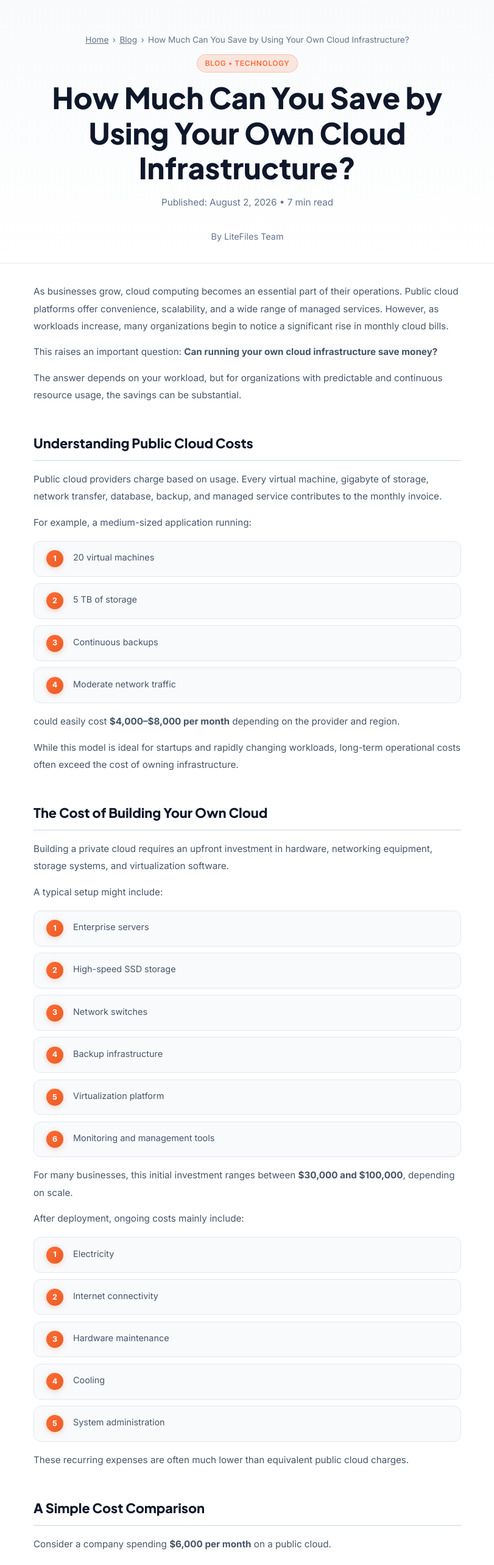
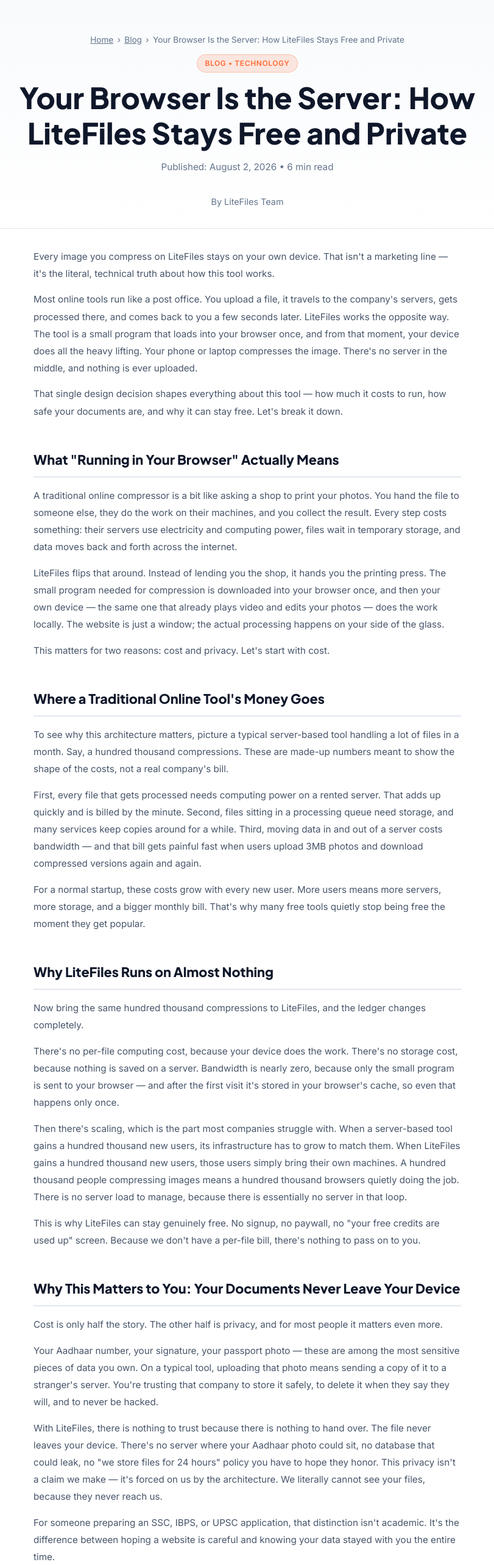
Before and after one commit to Vijayendar17/image, a Next.js app: page /blog/how-much-can-you-save-by-using-your-own-cloud-infrastructure in a window 1280 px wide. Shown: the part 80-2646 px from the top of the page at 61% size, without its empty margins (234-1045 px from the left). Built offline with nearby package versions, Linux system fonts and the light colour scheme.

Commit message:
Rewrite cloud infra blog post around LiteFiles client-side architecture

```diff
--- a/src/app/blog/how-much-can-you-save-by-using-your-own-cloud-infrastructure/page.tsx
+++ b/src/app/blog/how-much-can-you-save-by-using-your-own-cloud-infrastructure/page.tsx
@@ -8,21 +8,22 @@
 const PAGE_URL = `${siteConfig.baseUrl}/blog/how-much-can-you-save-by-using-your-own-cloud-infrastructure`;
 
 export const metadata: Metadata = {
-  title: "How Much Can You Save by Using Your Own Cloud Infrastructure?",
+  title: "Your Browser Is the Server: How LiteFiles Stays Free and Private",
   description:
-    "Public cloud bills keep rising. Compare the cost of a private cloud vs public cloud and see how much businesses can save by running their own infrastructure.",
+    "LiteFiles compresses images and PDFs entirely inside your browser — nothing is ever uploaded. Here's what that architecture saves, and how it keeps your Aadhaar, signature, and passport photos safe.",
   keywords: [
-    "private cloud vs public cloud cost",
-    "cloud infrastructure savings",
-    "build your own cloud",
-    "public cloud cost comparison",
-    "private cloud benefits"
+    "compress image without uploading",
+    "browser based compression",
+    "client side image compression",
+    "aadhaar photo privacy",
+    "compress image to 50kb no upload",
+    "how does litefiles work"
   ],
   alternates: { canonical: PAGE_URL },
   openGraph: {
-    title: "How Much Can You Save by Using Your Own Cloud Infrastructure?",
+    title: "Your Browser Is the Server: How LiteFiles Stays Free and Private",
     description:
-      "Public cloud bills keep rising. Compare the cost of a private cloud vs public cloud and see how much businesses can save by running their own infrastructure.",
+      "LiteFiles compresses images and PDFs entirely inside your browser — nothing is ever uploaded. Here's what that architecture saves, and how it keeps your Aadhaar, signature, and passport photos safe.",
     url: PAGE_URL,
     type: "article",
   },
@@ -32,7 +33,7 @@
   return (
     <>
       <ArticleSchema
-        headline="How Much Can You Save by Using Your Own Cloud Infrastructure?"
+        headline="Your Browser Is the Server: How LiteFiles Stays Free and Private"
         authorName="LiteFiles Team"
         publisherName="LiteFiles"
         publisherUrl="https://www.litefiles.com"
@@ -42,7 +43,7 @@
       <BreadcrumbSchema items={[
         { name: "Home", url: siteConfig.baseUrl },
         { name: "Blog", url: `${siteConfig.baseUrl}/blog` },
-        { name: "How Much Can You Save by Using Your Own Cloud Infrastructure?", url: PAGE_URL },
+        { name: "Your Browser Is the Server: How LiteFiles Stays Free and Private", url: PAGE_URL },
       ]} />
       <Navbar />
       <main className="tool-page">
@@ -53,14 +54,14 @@
               <span style={{ margin: '0 0.4rem' }}>›</span>
               <Link href="/blog" style={{ color: 'var(--text-muted)', textDecoration: 'underline' }}>Blog</Link>
               <span style={{ margin: '0 0.4rem' }}>›</span>
-              <span>How Much Can You Save by Using Your Own Cloud Infrastructure?</span>
+              <span>Your Browser Is the Server: How LiteFiles Stays Free and Private</span>
             </nav>
             <span className="badge badge-orange">Blog • Technology</span>
             <h1 className="tool-title" style={{ textAlign: 'center', marginBottom: '1rem', fontSize: 'clamp(2rem, 5vw, 3rem)' }}>
-              How Much Can You Save by Using Your Own Cloud Infrastructure?
+              Your Browser Is the Server: How LiteFiles Stays Free and Private
             </h1>
             <div style={{ color: 'var(--text-muted)', marginBottom: '2rem', fontSize: '0.95rem' }}>
-              Published: {new Date('2026-08-02').toLocaleDateString('en-US', { month: 'long', day: 'numeric', year: 'numeric' })} • 7 min read
+              Published: {new Date('2026-08-02').toLocaleDateString('en-US', { month: 'long', day: 'numeric', year: 'numeric' })} • 6 min read
             </div>
             <div style={{ color: 'var(--text-muted)', fontSize: '0.9rem' }}>
               By LiteFiles Team
@@ -70,158 +71,96 @@
 
         <article className="seo-section" style={{ marginTop: '2rem' }}>
           <p>
-            As businesses grow, cloud computing becomes an essential part of their operations. Public cloud platforms offer convenience, scalability, and a wide range of managed services. However, as workloads increase, many organizations begin to notice a significant rise in monthly cloud bills.
+            Every image you compress on LiteFiles stays on your own device. That isn&apos;t a marketing line — it&apos;s the literal, technical truth about how this tool works.
           </p>
           <p>
-            This raises an important question: <strong>Can running your own cloud infrastructure save money?</strong>
+            Most online tools run like a post office. You upload a file, it travels to the company&apos;s servers, gets processed there, and comes back to you a few seconds later. LiteFiles works the opposite way. The tool is a small program that loads into your browser once, and from that moment, your device does all the heavy lifting. Your phone or laptop compresses the image. There&apos;s no server in the middle, and nothing is ever uploaded.
           </p>
           <p>
-            The answer depends on your workload, but for organizations with predictable and continuous resource usage, the savings can be substantial.
+            That single design decision shapes everything about this tool — how much it costs to run, how safe your documents are, and why it can stay free. Let&apos;s break it down.
           </p>
 
-          <h2>Understanding Public Cloud Costs</h2>
+          <h2>What &quot;Running in Your Browser&quot; Actually Means</h2>
           <p>
-            Public cloud providers charge based on usage. Every virtual machine, gigabyte of storage, network transfer, database, backup, and managed service contributes to the monthly invoice.
+            A traditional online compressor is a bit like asking a shop to print your photos. You hand the file to someone else, they do the work on their machines, and you collect the result. Every step costs something: their servers use electricity and computing power, files wait in temporary storage, and data moves back and forth across the internet.
           </p>
           <p>
-            For example, a medium-sized application running:
-          </p>
-          <ul className="step-list">
-            <li>20 virtual machines</li>
-            <li>5 TB of storage</li>
-            <li>Continuous backups</li>
-            <li>Moderate network traffic</li>
-          </ul>
-          <p>
-            could easily cost <strong>$4,000–$8,000 per month</strong> depending on the provider and region.
+            LiteFiles flips that around. Instead of lending you the shop, it hands you the printing press. The small program needed for compression is downloaded into your browser once, and then your own device — the same one that already plays video and edits your photos — does the work locally. The website is just a window; the actual processing happens on your side of the glass.
           </p>
           <p>
-            While this model is ideal for startups and rapidly changing workloads, long-term operational costs often exceed the cost of owning infrastructure.
+            This matters for two reasons: cost and privacy. Let&apos;s start with cost.
           </p>
 
-          <h2>The Cost of Building Your Own Cloud</h2>
+          <h2>Where a Traditional Online Tool&apos;s Money Goes</h2>
           <p>
-            Building a private cloud requires an upfront investment in hardware, networking equipment, storage systems, and virtualization software.
+            To see why this architecture matters, picture a typical server-based tool handling a lot of files in a month. Say, a hundred thousand compressions. These are made-up numbers meant to show the shape of the costs, not a real company&apos;s bill.
           </p>
-          <p>A typical setup might include:</p>
-          <ul className="step-list">
-            <li>Enterprise servers</li>
-            <li>High-speed SSD storage</li>
-            <li>Network switches</li>
-            <li>Backup infrastructure</li>
-            <li>Virtualization platform</li>
-            <li>Monitoring and management tools</li>
-          </ul>
           <p>
-            For many businesses, this initial investment ranges between <strong>$30,000 and $100,000</strong>, depending on scale.
+            First, every file that gets processed needs computing power on a rented server. That adds up quickly and is billed by the minute. Second, files sitting in a processing queue need storage, and many services keep copies around for a while. Third, moving data in and out of a server costs bandwidth — and that bill gets painful fast when users upload 3MB photos and download compressed versions again and again.
           </p>
-          <p>After deployment, ongoing costs mainly include:</p>
-          <ul className="step-list">
-            <li>Electricity</li>
-            <li>Internet connectivity</li>
-            <li>Hardware maintenance</li>
-            <li>Cooling</li>
-            <li>System administration</li>
-          </ul>
           <p>
-            These recurring expenses are often much lower than equivalent public cloud charges.
+            For a normal startup, these costs grow with every new user. More users means more servers, more storage, and a bigger monthly bill. That&apos;s why many free tools quietly stop being free the moment they get popular.
           </p>
 
-          <h2>A Simple Cost Comparison</h2>
+          <h2>Why LiteFiles Runs on Almost Nothing</h2>
           <p>
-            Consider a company spending <strong>$6,000 per month</strong> on a public cloud.
+            Now bring the same hundred thousand compressions to LiteFiles, and the ledger changes completely.
           </p>
-          <p>Annual cloud expense:</p>
-          <p><strong>$6,000 × 12 = $72,000</strong></p>
-          <p>Now suppose the company builds a private cloud:</p>
-          <ul className="step-list">
-            <li>Initial infrastructure: <strong>$50,000</strong></li>
-            <li>Annual operating costs: <strong>$10,000</strong></li>
-          </ul>
-
-          <h3>Year 1</h3>
-          <p>Private Cloud Cost:</p>
-          <ul className="step-list">
-            <li>Infrastructure: $50,000</li>
-            <li>Operations: $10,000</li>
-          </ul>
-          <p><strong>Total: $60,000</strong></p>
-          <p>Savings compared to public cloud:</p>
-          <p><strong>$72,000 − $60,000 = $12,000</strong></p>
-
-          <h3>Year 2 and Beyond</h3>
-          <p>Since the hardware is already purchased:</p>
-          <p>Annual cost:</p>
-          <p><strong>$10,000</strong></p>
-          <p>Savings:</p>
-          <p><strong>$72,000 − $10,000 = $62,000 per year</strong></p>
           <p>
-            Within a few years, the total savings can exceed <strong>hundreds of thousands of dollars</strong>.
+            There&apos;s no per-file computing cost, because your device does the work. There&apos;s no storage cost, because nothing is saved on a server. Bandwidth is nearly zero, because only the small program is sent to your browser — and after the first visit it&apos;s stored in your browser&apos;s cache, so even that happens only once.
+          </p>
+          <p>
+            Then there&apos;s scaling, which is the part most companies struggle with. When a server-based tool gains a hundred thousand new users, its infrastructure has to grow to match them. When LiteFiles gains a hundred thousand new users, those users simply bring their own machines. A hundred thousand people compressing images means a hundred thousand browsers quietly doing the job. There is no server load to manage, because there is essentially no server in that loop.
+          </p>
+          <p>
+            This is why LiteFiles can stay genuinely free. No signup, no paywall, no &quot;your free credits are used up&quot; screen. Because we don&apos;t have a per-file bill, there&apos;s nothing to pass on to you.
           </p>
 
-          <h2>Additional Benefits Beyond Cost</h2>
-          <p>Running your own cloud offers advantages that go beyond financial savings.</p>
-
-          <h3>Greater Control</h3>
-          <p>Organizations have complete control over:</p>
-          <ul className="step-list">
-            <li>Security policies</li>
-            <li>Network architecture</li>
-            <li>Data storage</li>
-            <li>Compliance requirements</li>
-          </ul>
-
-          <h3>Predictable Costs</h3>
+          <h2>Why This Matters to You: Your Documents Never Leave Your Device</h2>
           <p>
-            Instead of variable monthly invoices, infrastructure expenses become much more predictable, making budgeting easier.
+            Cost is only half the story. The other half is privacy, and for most people it matters even more.
+          </p>
+          <p>
+            Your Aadhaar number, your signature, your passport photo — these are among the most sensitive pieces of data you own. On a typical tool, uploading that photo means sending a copy of it to a stranger&apos;s server. You&apos;re trusting that company to store it safely, to delete it when they say they will, and to never be hacked.
+          </p>
+          <p>
+            With LiteFiles, there is nothing to trust because there is nothing to hand over. The file never leaves your device. There&apos;s no server where your Aadhaar photo could sit, no database that could leak, no &quot;we store files for 24 hours&quot; policy you have to hope they honor. This privacy isn&apos;t a claim we make — it&apos;s forced on us by the architecture. We literally cannot see your files, because they never reach us.
+          </p>
+          <p>
+            For someone preparing an SSC, IBPS, or UPSC application, that distinction isn&apos;t academic. It&apos;s the difference between hoping a website is careful and knowing your data stayed with you the entire time.
           </p>
 
-          <h3>Improved Data Privacy</h3>
+          <h2>The Honest Trade-Off</h2>
           <p>
-            Sensitive data remains under your organization&apos;s direct control, reducing dependence on third-party providers and simplifying compliance with industry regulations.
+            No design is perfect, and client-side processing has its own limits.
           </p>
-
-          <h3>Custom Performance Optimization</h3>
           <p>
-            Hardware can be tailored to your applications, ensuring better performance for databases, AI workloads, virtualization, or high-performance computing.
+            Because your device does the work, the tool depends on your browser. Very old computers or unusual browsers may not handle it well, and we can&apos;t quietly offload the job to a powerful server farm when your phone is struggling. In practice, though, compressing an image is light work — even modest phones breeze through it.
           </p>
-
-          <h2>When a Private Cloud Makes Sense</h2>
-          <p>A private cloud is often the right choice for organizations that:</p>
-          <ul className="step-list">
-            <li>Run applications 24/7</li>
-            <li>Have stable and predictable workloads</li>
-            <li>Require strict security or compliance</li>
-            <li>Store large amounts of data</li>
-            <li>Want to reduce long-term infrastructure costs</li>
-          </ul>
           <p>
-            It may not be ideal for businesses with highly variable workloads or those needing global infrastructure on demand.
-          </p>
-
-          <h2>Challenges to Consider</h2>
-          <p>Operating your own cloud also comes with responsibilities:</p>
-          <ul className="step-list">
-            <li>Higher upfront capital investment</li>
-            <li>Hardware maintenance and upgrades</li>
-            <li>Disaster recovery planning</li>
-            <li>Skilled IT personnel</li>
-            <li>Physical infrastructure requirements</li>
-          </ul>
-          <p>
-            These factors should be evaluated alongside the potential cost savings.
+            We think those small trade-offs are worth it, because they buy the two things that matter most: a tool that stays free, and complete control over your documents.
           </p>
 
           <h2>Final Thoughts</h2>
           <p>
-            Public cloud platforms are excellent for rapid deployment, experimentation, and scaling on demand. However, for organizations with consistent workloads, owning cloud infrastructure can significantly reduce long-term operating costs.
+            Most tools are built one way because it&apos;s the easy way. We built LiteFiles the other way, around a simple idea: your documents are yours, and your own device can do the work.
           </p>
           <p>
-            In many cases, businesses recover their initial investment within one to three years and continue saving tens of thousands of dollars annually. Beyond the financial benefits, a private cloud also provides greater control, enhanced security, and predictable operational expenses.
+            That choice keeps the tool cheap to run, which keeps it free for you. It makes scaling effortless, because growth brings more browsers, not more server load. And it makes privacy structural rather than promised — a real benefit when you&apos;re uploading a photo for an exam form on a deadline.
           </p>
           <p>
-            Before making a decision, organizations should analyze their current cloud spending, workload patterns, and future growth plans. A well-designed private cloud can become a strategic investment that delivers both financial and operational advantages for years to come.
+            So the next time a portal insists your image be under 50KB, you know exactly where your file will be the whole time you fix it: right where it belongs, on your device.
           </p>
+
+          <div style={{ marginTop: '2rem', padding: '2rem', background: 'var(--bg-secondary)', borderRadius: '12px', border: '1px solid var(--border)', textAlign: 'center' }}>
+            <h3 style={{ marginBottom: '1rem' }}>Curious how fast your own browser can work?</h3>
+            <p style={{ color: 'var(--text-muted)', marginBottom: '1.25rem' }}>
+              Drop a photo into our <Link href="/compress-image-to-50kb" style={{ color: 'var(--accent-blue)', textDecoration: 'underline' }}>Compress Image to 50KB</Link> tool and watch it get processed on your device — instantly, and never uploaded.
+            </p>
+            <Link href="/compress-image-to-50kb" className="btn btn-primary btn-lg">
+              Compress Image to 50KB Now
+            </Link>
+          </div>
         </article>
       </main>
       <Footer />
--- a/src/app/blog/page.tsx
+++ b/src/app/blog/page.tsx
@@ -15,12 +15,12 @@
 const posts = [
   {
     slug: "how-much-can-you-save-by-using-your-own-cloud-infrastructure",
-    title: "How Much Can You Save by Using Your Own Cloud Infrastructure?",
+    title: "Your Browser Is the Server: How LiteFiles Stays Free and Private",
     description:
-      "Compare the cost of a private cloud vs public cloud and see how much businesses can save by running their own infrastructure.",
+      "LiteFiles compresses images and PDFs entirely in your browser — nothing is uploaded. Here's what that saves, and how it keeps your documents private.",
     date: "2026-08-02",
     category: "Technology",
-    readTime: "7 min read",
+    readTime: "6 min read",
   },
   {
     slug: "how-to-compress-image-to-50kb-for-upsc-ssc-and-government-portal-uploads",
```
